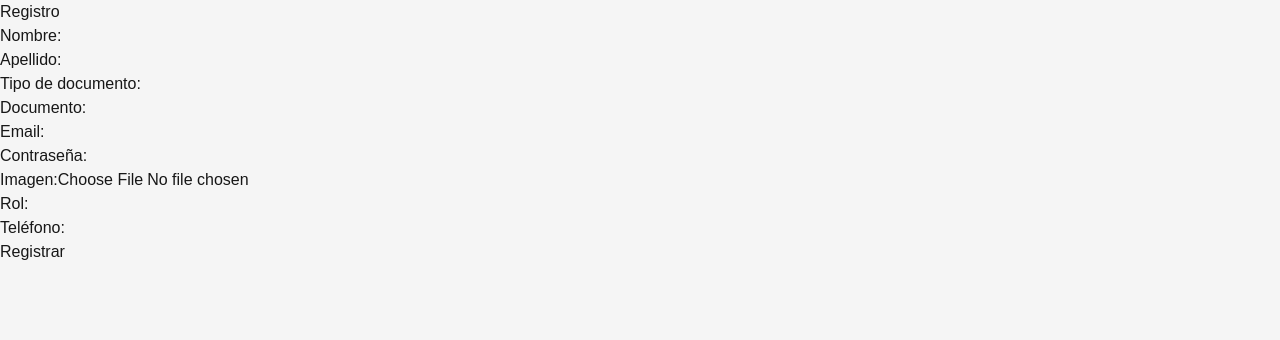
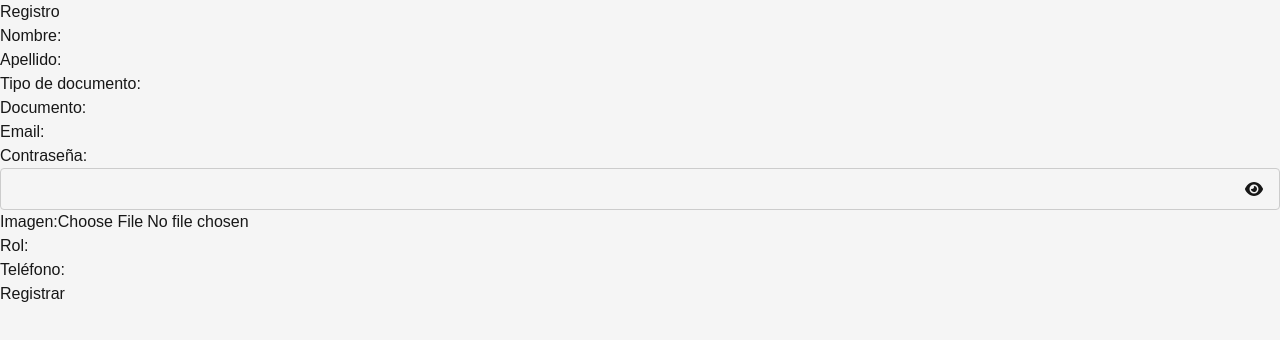
Before and after one commit to KevinAlejandroParra/GB_Alist_Andino, a Next.js app in the folder client/: page /register in a window 1280 px wide. Shown: the top 340 px of the page. Built offline with nearby package versions, Linux system fonts and the light colour scheme.

Commit message:
feat: Implement comprehensive checklist, failure, and work order management with extensive refactoring.

```diff
--- a/client/src/app/login/page.js
+++ b/client/src/app/login/page.js
@@ -2,7 +2,7 @@
 import { useState, useEffect } from 'react';
 import { useForm } from 'react-hook-form';
 import { FontAwesomeIcon } from "@fortawesome/react-fontawesome";
-import { faEnvelope, faLock, faHome, faUser, faIdCard, faPhone, faMapMarkerAlt } from "@fortawesome/free-solid-svg-icons";
+import { faEnvelope, faLock, faHome, faUser, faIdCard, faPhone, faMapMarkerAlt, faEye, faEyeSlash } from "@fortawesome/free-solid-svg-icons";
 import { motion, AnimatePresence } from 'framer-motion';
 import Image from 'next/image';
 import Link from 'next/link';
@@ -13,6 +13,9 @@ export default function AuthPage() {
   const [isLoading, setIsLoading] = useState(false);
   const [direction, setDirection] = useState(1);
   const [premises, setPremises] = useState([]);
+  const [showPassword, setShowPassword] = useState(false);
+  const [showRegisterPassword, setShowRegisterPassword] = useState(false);
+  const [showRegisterConfirmPassword, setShowRegisterConfirmPassword] = useState(false);
 
   // Configuración de formularios con react-hook-form
   const loginForm = useForm({
@@ -180,7 +183,7 @@ useEffect(() => {
           user_phone: data.telefono,
           premise_id: parseInt(data.sede),
           user_password: data.password,
-          role_id: 9
+          role_id: 4 // Anfitrion como rol por defecto
         }),
       });
 
@@ -191,11 +194,11 @@ useEffect(() => {
       }
 
       await Swal.fire({
-        title: '<div class="flex flex-col items-center"><i class="fas fa-check-circle text-5xl mb-3 text-purple-400"></i><span class="text-white text-2xl font-bold">¡Éxito!</span></div>',
+        title: '<div class="flex flex-col items-center"><i class="fas fa-check-circle text-5xl mb-3 text-green-400"></i><span class="text-white text-2xl font-bold">¡Éxito!</span></div>',
         html: '<div class="text-white/80 mb-4">Usuario registrado correctamente</div>',
-        background: 'rgba(99, 102, 241, 0.15)',
+        background: 'rgba(34, 197, 94, 0.15)',
         backdrop: `
-          rgba(59, 130, 246, 0.1)
+          rgba(34, 197, 94, 0.1)
           url("/images/glass-texture.png")
           center center
           no-repeat
@@ -209,17 +212,17 @@ useEffect(() => {
           popup: `
             backdrop-blur-xl
             rounded-2xl
-            border border-cyan-200/20
-            shadow-[0_10px_50px_rgba(167,139,250,0.3)]
-            bg-gradient-to-br from-blue-500/10 to-purple-500/10
+            border border-green-200/20
+            shadow-[0_10px_50px_rgba(34,197,94,0.3)]
+            bg-gradient-to-br from-green-500/10 to-teal-500/10
           `,
-          title: 'text-transparent bg-clip-text bg-gradient-to-r from-cyan-300 to-purple-400',
+          title: 'text-transparent bg-clip-text bg-gradient-to-r from-green-300 to-teal-400',
           htmlContainer: 'text-white/90',
           confirmButton: `
-            bg-gradient-to-r from-blue-400 to-purple-500
+            bg-gradient-to-r from-green-400 to-teal-500
             text-white font-medium rounded-xl
-            hover:from-blue-500 hover:to-purple-600
-            focus:outline-none focus:ring-2 focus:ring-cyan-300
+            hover:from-green-500 hover:to-teal-600
+            focus:outline-none focus:ring-2 focus:ring-green-300
             transition-all duration-300
             shadow-lg
           `,
@@ -232,6 +235,14 @@ useEffect(() => {
         timerProgressBar: false,
         grow: 'row'
       });
+
+      // Resetear estados después del registro exitoso
+      setIsLoading(false);
+      registerForm.reset();
+      setShowRegisterPassword(false);
+      setShowRegisterConfirmPassword(false);
+
+      // Cambiar al formulario de login
       toggleAuthMode(true);
 
     } // En el frontend, modifica el catch:
@@ -466,6 +477,7 @@ useEffect(() => {
                       <div className="absolute inset-y-0 left-0 pt-6 pl-4 flex items-center pointer-events-none">
                         <FontAwesomeIcon icon={faLock} className="text-white" />
                       </div>
+                      <div className="relative">
                         <input
                           {...loginForm.register('password', {
                             required: 'La contraseña es requerida',
@@ -474,10 +486,18 @@ useEffect(() => {
                               message: 'La contraseña debe tener al menos 8 caracteres'
                             }
                           })}
-                        type="password"
+                          type={showPassword ? "text" : "password"}
                           placeholder="••••••••••"
-                        className="w-full pl-12 pr-4 py-4 bg-white/10 border border-white/20 rounded-2xl text-white placeholder-white/50 backdrop-blur-sm focus:outline-none focus:ring-2 focus:ring-purple-500 focus:border-transparent transition-all duration-300"
+                          className="w-full pl-12 pr-12 py-4 bg-white/10 border border-white/20 rounded-2xl text-white placeholder-white/50 backdrop-blur-sm focus:outline-none focus:ring-2 focus:ring-purple-500 focus:border-transparent transition-all duration-300"
                         />
+                        <button
+                          type="button"
+                          onClick={() => setShowPassword(!showPassword)}
+                          className="absolute inset-y-0 right-0 pr-4 flex items-center text-white/70 hover:text-white transition-colors duration-200"
+                        >
+                          <FontAwesomeIcon icon={showPassword ? faEyeSlash : faEye} />
+                        </button>
+                      </div>
                       {loginForm.formState.errors.password && (
                         <motion.p
                           initial={{ opacity: 0, y: -10 }}
@@ -766,6 +786,7 @@ useEffect(() => {
                         <div className="absolute inset-y-0 left-0 pt-6 pl-4 flex items-center pointer-events-none">
                           <FontAwesomeIcon icon={faLock} className="text-white" />
                         </div>
+                        <div className="relative">
                           <input
                             {...registerForm.register('password', {
                               required: 'La contraseña es requerida',
@@ -774,10 +795,18 @@ useEffect(() => {
                                 message: 'La contraseña debe tener al menos 6 caracteres'
                               }
                             })}
-                          type="password"
+                            type={showRegisterPassword ? "text" : "password"}
                             placeholder="••••••••••"
-                          className="w-full pl-12 pr-4 py-4 bg-white/10 border border-white/20 rounded-2xl text-white placeholder-white/50 backdrop-blur-sm focus:outline-none focus:ring-2 focus:ring-green-500 focus:border-transparent transition-all duration-300"
+                            className="w-full pl-12 pr-12 py-4 bg-white/10 border border-white/20 rounded-2xl text-white placeholder-white/50 backdrop-blur-sm focus:outline-none focus:ring-2 focus:ring-green-500 focus:border-transparent transition-all duration-300"
                           />
+                          <button
+                            type="button"
+                            onClick={() => setShowRegisterPassword(!showRegisterPassword)}
+                            className="absolute inset-y-0 right-0 pr-4 flex items-center text-white/70 hover:text-white transition-colors duration-200"
+                          >
+                            <FontAwesomeIcon icon={showRegisterPassword ? faEyeSlash : faEye} />
+                          </button>
+                        </div>
                         {registerForm.formState.errors.password && (
                           <motion.p
                             initial={{ opacity: 0, y: -10 }}
@@ -793,14 +822,23 @@ useEffect(() => {
                         <div className="absolute inset-y-0 left-0 pt-6 pl-4 flex items-center pointer-events-none">
                           <FontAwesomeIcon icon={faLock} className="text-white" />
                         </div>
+                        <div className="relative">
                           <input
                             {...registerForm.register('confirmPassword', {
                               required: 'Debes confirmar la contraseña'
                             })}
-                          type="password"
+                            type={showRegisterConfirmPassword ? "text" : "password"}
                             placeholder="••••••••••"
-                          className="w-full pl-12 pr-4 py-4 bg-white/10 border border-white/20 rounded-2xl text-white placeholder-white/50 backdrop-blur-sm focus:outline-none focus:ring-2 focus:ring-green-500 focus:border-transparent transition-all duration-300"
+                            className="w-full pl-12 pr-12 py-4 bg-white/10 border border-white/20 rounded-2xl text-white placeholder-white/50 backdrop-blur-sm focus:outline-none focus:ring-2 focus:ring-green-500 focus:border-transparent transition-all duration-300"
                           />
+                          <button
+                            type="button"
+                            onClick={() => setShowRegisterConfirmPassword(!showRegisterConfirmPassword)}
+                            className="absolute inset-y-0 right-0 pr-4 flex items-center text-white/70 hover:text-white transition-colors duration-200"
+                          >
+                            <FontAwesomeIcon icon={showRegisterConfirmPassword ? faEyeSlash : faEye} />
+                          </button>
+                        </div>
                         {registerForm.formState.errors.confirmPassword && (
                           <motion.p
                             initial={{ opacity: 0, y: -10 }}
--- a/client/src/app/register/page.js
+++ b/client/src/app/register/page.js
@@ -1,5 +1,7 @@
 "use client";
 import { useState } from 'react';
+import { FontAwesomeIcon } from "@fortawesome/react-fontawesome";
+import { faEye, faEyeSlash, faUser, faEnvelope, faLock, faIdCard, faPhone } from "@fortawesome/free-solid-svg-icons";
 
 export default function Register() {
   const [document, setDocument] = useState('');
@@ -10,6 +12,7 @@ export default function Register() {
   const [image, setImage] = useState('');
   const [role, setRole] = useState('');
   const [password, setPassword] = useState('');
+  const [showPassword, setShowPassword] = useState(false);
   const [phone, setPhone] = useState('');
   const [error, setError] = useState('');
 
@@ -68,9 +71,42 @@ export default function Register() {
           <label>Email:</label>
           <input type="email" value={email} onChange={(e) => setEmail(e.target.value)} required />
         </div>
-        <div>
+        <div style={{ position: 'relative' }}>
           <label>Contraseña:</label>
-          <input type="password" value={password} onChange={(e) => setPassword(e.target.value)} required />
+          <div style={{ position: 'relative' }}>
+            <input
+              type={showPassword ? "text" : "password"}
+              value={password}
+              onChange={(e) => setPassword(e.target.value)}
+              required
+              style={{
+                width: '100%',
+                paddingRight: '40px',
+                padding: '8px 12px',
+                border: '1px solid #ccc',
+                borderRadius: '4px'
+              }}
+            />
+            <button
+              type="button"
+              onClick={() => setShowPassword(!showPassword)}
+              style={{
+                position: 'absolute',
+                right: '12px',
+                top: '50%',
+                transform: 'translateY(-50%)',
+                background: 'none',
+                border: 'none',
+                cursor: 'pointer',
+                padding: '4px',
+                display: 'flex',
+                alignItems: 'center',
+                justifyContent: 'center'
+              }}
+            >
+              <FontAwesomeIcon icon={showPassword ? faEyeSlash : faEye} />
+            </button>
+          </div>
         </div>
         <div>
           <label>Imagen:</label>
```
Also changed, not shown: client/src/components/home/HeroAndNavbar.jsx (+85 -22 lines). Lines whose indentation alone changed are shown as unchanged.
